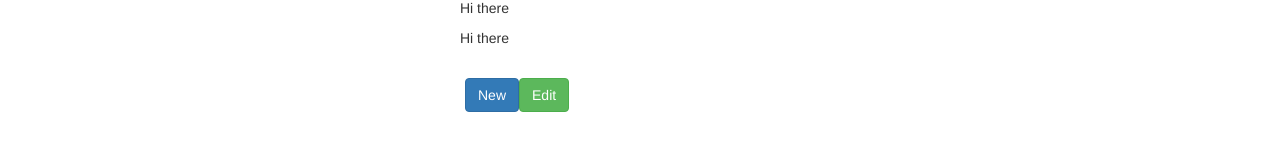
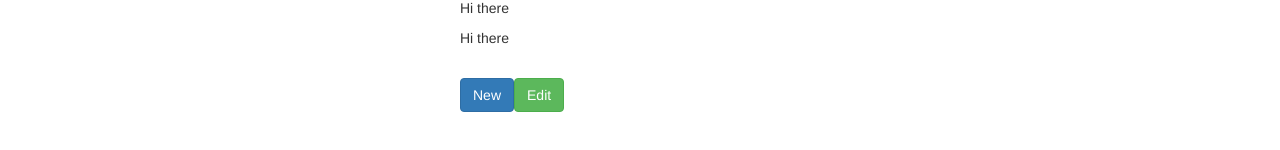
Before and after one commit to tarasmurzenkovv/angular2-da, an Angular app: page / in a window 1280 px wide. Shown: the part 280-430 px from the top of the page. Built offline with nearby package versions, Linux system fonts and the light colour scheme.

Commit message:
without flex fixed

```diff
--- a/src/app/task/task.component.html
+++ b/src/app/task/task.component.html
@@ -6,7 +6,7 @@
   <div class="row">
     <div class="container center-block">
       <div class="row">
-        <div class="col-md-3 col-md-offset-4">
+        <div class="col-md-3 col-lg-offset-4">
           <p>Hi there</p>
           <p>Hi there</p>
           <p>Hi there</p>
@@ -22,7 +22,7 @@
         </div>
       </div>
       <br>
-      <div class="">
+      <div class="row">
         <div class="col-md-3 col-md-offset-4">
           <button class="btn btn-primary">New</button>
           <button class="btn btn-success">Edit</button>
```
Also changed, not shown: src/app/task/task.component.css (deleted).
